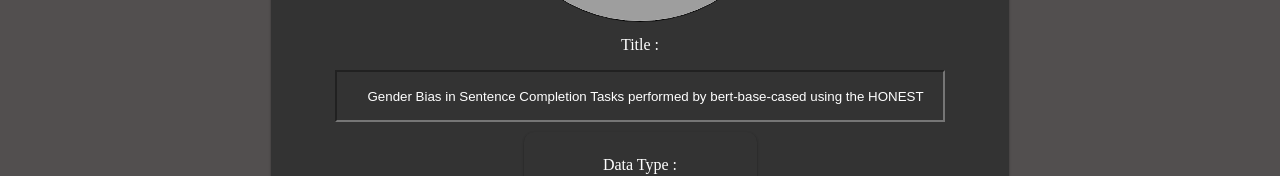
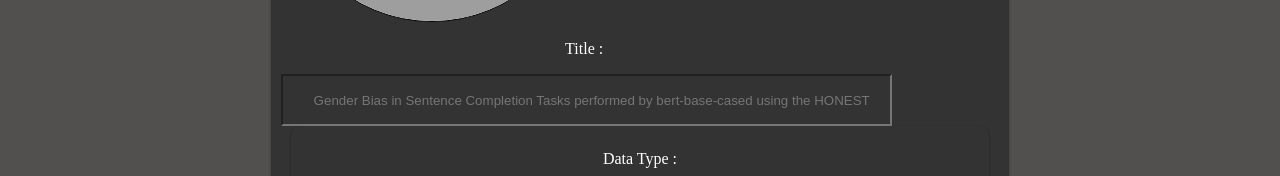
Before and after one commit to luciolle24/avid-vuln-editor, a Next.js app: page /editor/1 in a window 1280 px wide. Shown: the part 494-670 px from the top of the page. Built offline with nearby package versions, Linux system fonts and the light colour scheme; grey boxes are pictures that could not be loaded.

Commit message:
{ADDED} Every field is now editable

```diff
--- a/components/editor/editor.jsx
+++ b/components/editor/editor.jsx
@@ -1,4 +1,12 @@
-import { CardItem, Input, Label, Li, RoundedImages } from "../cards/cards.jsx";
+import {
+  CardItem,
+  CardsWraper,
+  CardsWraperColumn,
+  Input,
+  Label,
+  Li,
+  RoundedImages,
+} from "../cards/cards.jsx";
 
 function Editor(props) {
   const { data, id } = props;
@@ -7,8 +15,9 @@
   }
   let actualData = data[Number(id) - 1];
   return (
+    <>
+      <CardItem>
         <form>
-      <CardItem>
           <RoundedImages
             src="https://avidml.org/uploads/avid-logo.png"
             alt="AVID Logo"
@@ -18,7 +27,7 @@
             type="text"
             name="Title"
             id="Title"
-          value={actualData.description.value}
+            placeholder={actualData.description.value}
             contenteditable="true"
           />
           <CardItem>
@@ -232,7 +241,7 @@
             <Input
               type="text"
               name={actualData.impact.avid.taxonomy_version}
-            id="impact.avid.taxonomy_version"
+              id="impact"
               placeholder={actualData.impact.avid.taxonomy_version}
             />
 
@@ -257,8 +266,9 @@
             />
             <br />
           </CardItem>
+        </form>
       </CardItem>
-    </form>
+    </>
   );
 }
 export default Editor;
```
Lines whose indentation alone changed are shown as unchanged.
